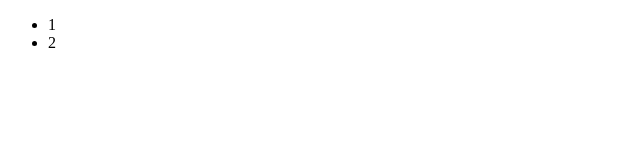
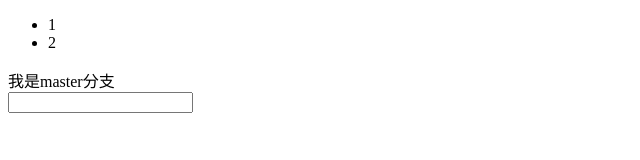
Before and after one commit to LinRude/gitdemo1, a plain HTML site: page index.html in a window 1280 px wide. Shown: the whole page, without its empty margins (0-640 px from the left). Drawn offline with Linux system fonts and the light colour scheme.

Commit message:
add some master分支 info

```diff
--- a/index.html
+++ b/index.html
@@ -11,5 +11,7 @@
         <li>2</li>
     </ul>
     <p></p>
+    <div>我是master分支</div>
+    <input type="text">
 </body>
 </html>
```
